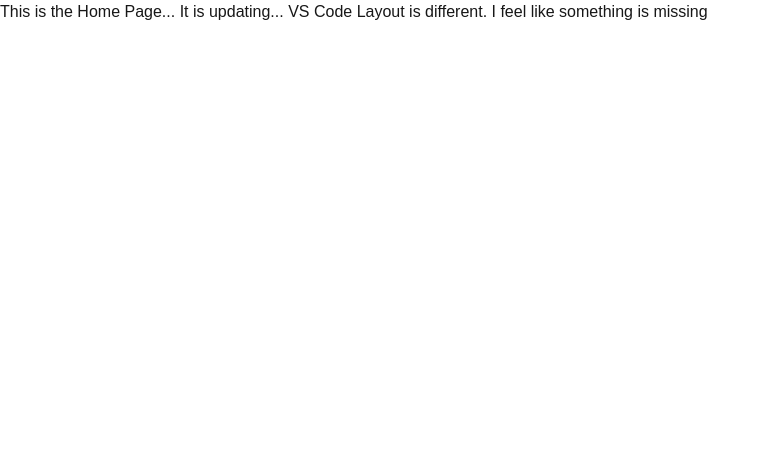
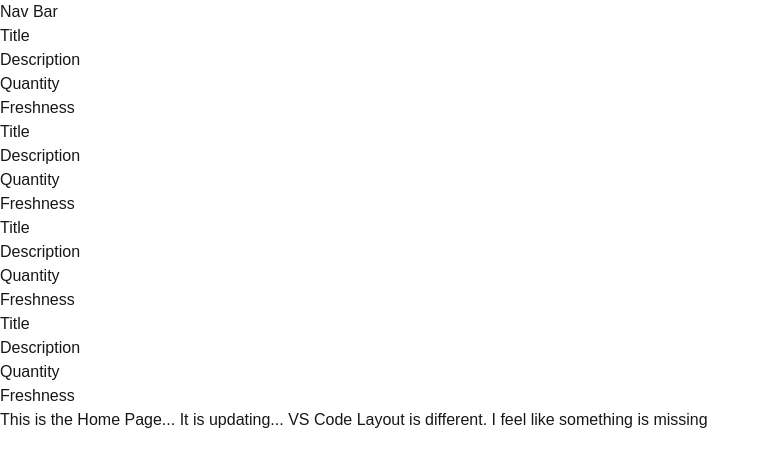
Before and after one commit to Hamsikakrishnan/Pantry-Tracker, a Next.js app: page / in a window 1280 px wide. Shown: the top 466 px of the page, without its empty margins (0-770 px from the left). Built offline with nearby package versions, Linux system fonts and the light colour scheme.

Commit message:
Basic Structure

```diff
--- /dev/null
+++ b/app/(components)/Freshness.js
@@ -0,0 +1,7 @@
+export default function Freshness() {
+    return (
+        <div>
+            <h1>Freshness</h1>
+        </div>
+    )
+}
--- /dev/null
+++ b/app/(components)/Item.js
@@ -0,0 +1,11 @@
+import Freshness from "./Freshness"
+export default function Item() {
+    return(
+        <div>
+            <h1>Title</h1>
+            <h2>Description</h2>
+            <h2>Quantity</h2>
+            <Freshness />
+        </div>
+    )
+}
--- /dev/null
+++ b/app/(components)/Nav.js
@@ -0,0 +1,7 @@
+export default function Nav() {
+    return(
+        <div>
+            <h1>Nav Bar</h1>
+        </div>
+    )
+}
--- /dev/null
+++ b/app/ItemsList/[id]/page.js
@@ -0,0 +1,7 @@
+export default function Page({params}) {
+    return(
+        <div>
+            <h1>Page {params.id}</h1>
+        </div>
+    )
+}
--- a/app/layout.js
+++ b/app/layout.js
@@ -1,5 +1,6 @@
 import { Geist, Geist_Mono } from "next/font/google";
 import "./globals.css";
+import Nav from "./(components)/Nav";
 
 const geistSans = Geist({
   variable: "--font-geist-sans",
@@ -22,6 +23,7 @@ export default function RootLayout({ children }) {
       <body
         className={`${geistSans.variable} ${geistMono.variable} antialiased`}
       >
+        <Nav />
         {children}
       </body>
     </html>
--- a/app/page.js
+++ b/app/page.js
@@ -1,5 +1,14 @@
+import Item from "./(components)/Item";
 export default function Home() {
   return (
-    <h1>This is the Home Page... It is updating... VS Code Layout is different. I feel like something is missing</h1>
+    <div>
+      <Item />
+      <Item />
+      <Item />
+      <Item />
+      <h1>This is the Home Page... It is updating... VS Code Layout is different. I feel like something is missing</h1>
+      <div className = "flex-grow"></div>
+
+    </div>
   );
 }
```
